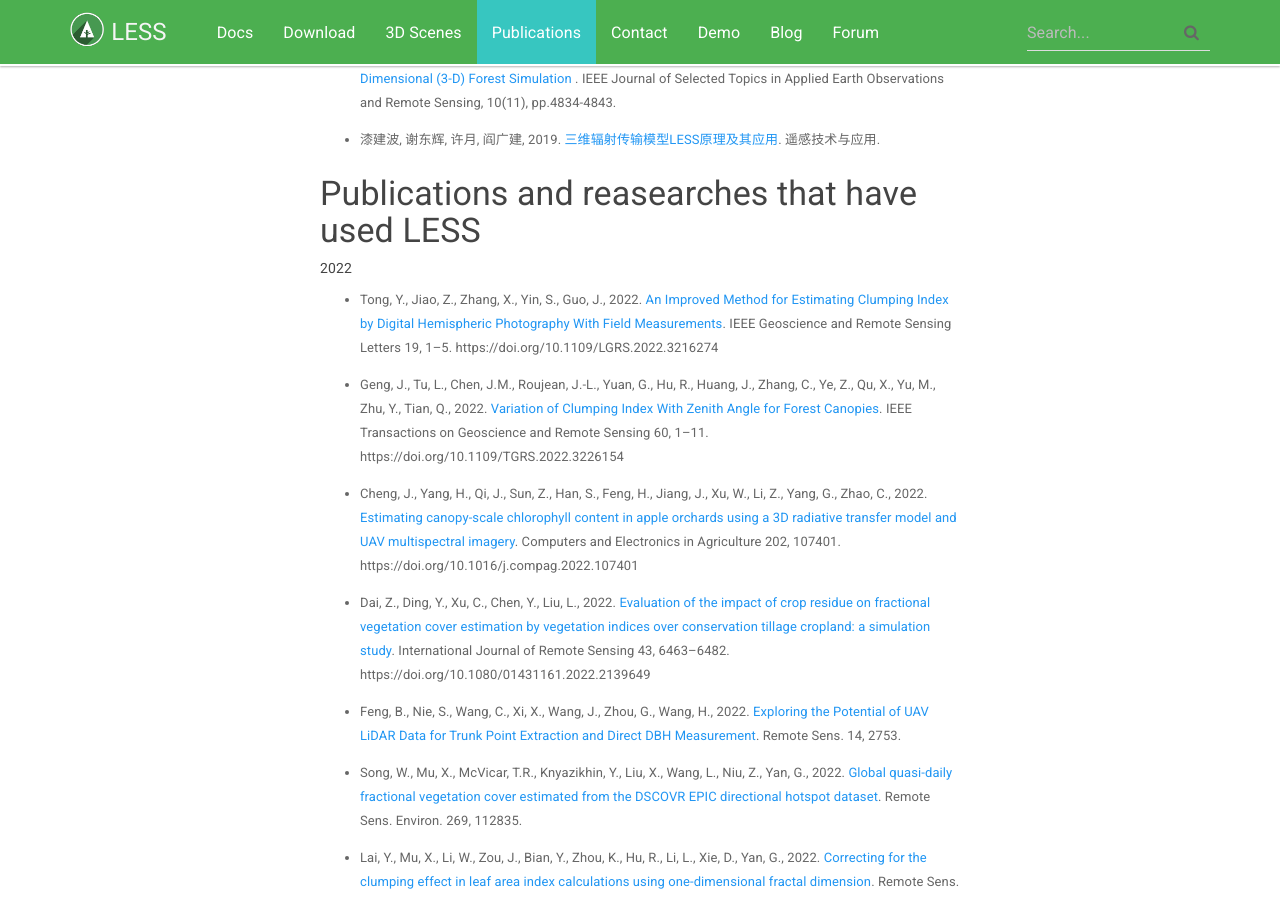
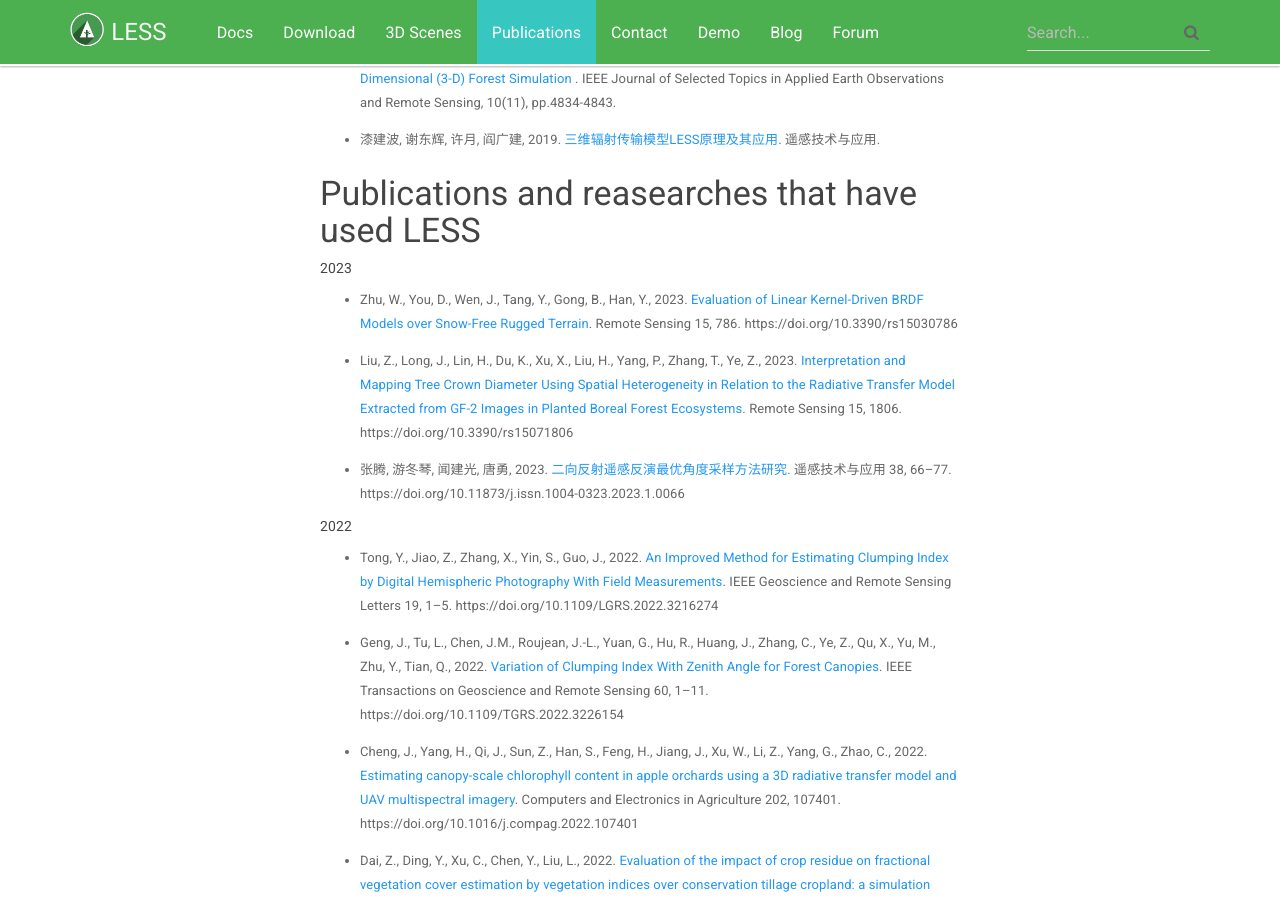
Before and after one commit to jianboqi/jianboqi.github.io, a Jekyll site: the page built from publications.md, in a window 1280 px wide and 900 px high, scrolled down 650 px. Built offline with Jekyll 4.4.1, drawn with Linux system fonts in a browser that asks for light colours; nearby versions of some CDN libraries.

Commit message:
Update publications.md

```diff
--- a/publications.md
+++ b/publications.md
@@ -22,6 +22,14 @@ sectionid: page_publications
 
 
 ### Publications and reasearches that have used LESS
+
+###### 2023
+
+* Zhu, W., You, D., Wen, J., Tang, Y., Gong, B., Han, Y., 2023. [Evaluation of Linear Kernel-Driven BRDF Models over Snow-Free Rugged Terrain](https://www.mdpi.com/2072-4292/15/3/786). Remote Sensing 15, 786. https://doi.org/10.3390/rs15030786
+
+* Liu, Z., Long, J., Lin, H., Du, K., Xu, X., Liu, H., Yang, P., Zhang, T., Ye, Z., 2023. [Interpretation and Mapping Tree Crown Diameter Using Spatial Heterogeneity in Relation to the Radiative Transfer Model Extracted from GF-2 Images in Planted Boreal Forest Ecosystems](https://www.mdpi.com/2072-4292/15/7/1806). Remote Sensing 15, 1806. https://doi.org/10.3390/rs15071806
+
+* 张腾, 游冬琴, 闻建光, 唐勇, 2023. [二向反射遥感反演最优角度采样方法研究](http://www.rsta.ac.cn/CN/10.11873/j.issn.1004-0323.2023.1.0066). 遥感技术与应用 38, 66–77. https://doi.org/10.11873/j.issn.1004-0323.2023.1.0066
 
 ###### 2022
 
```
